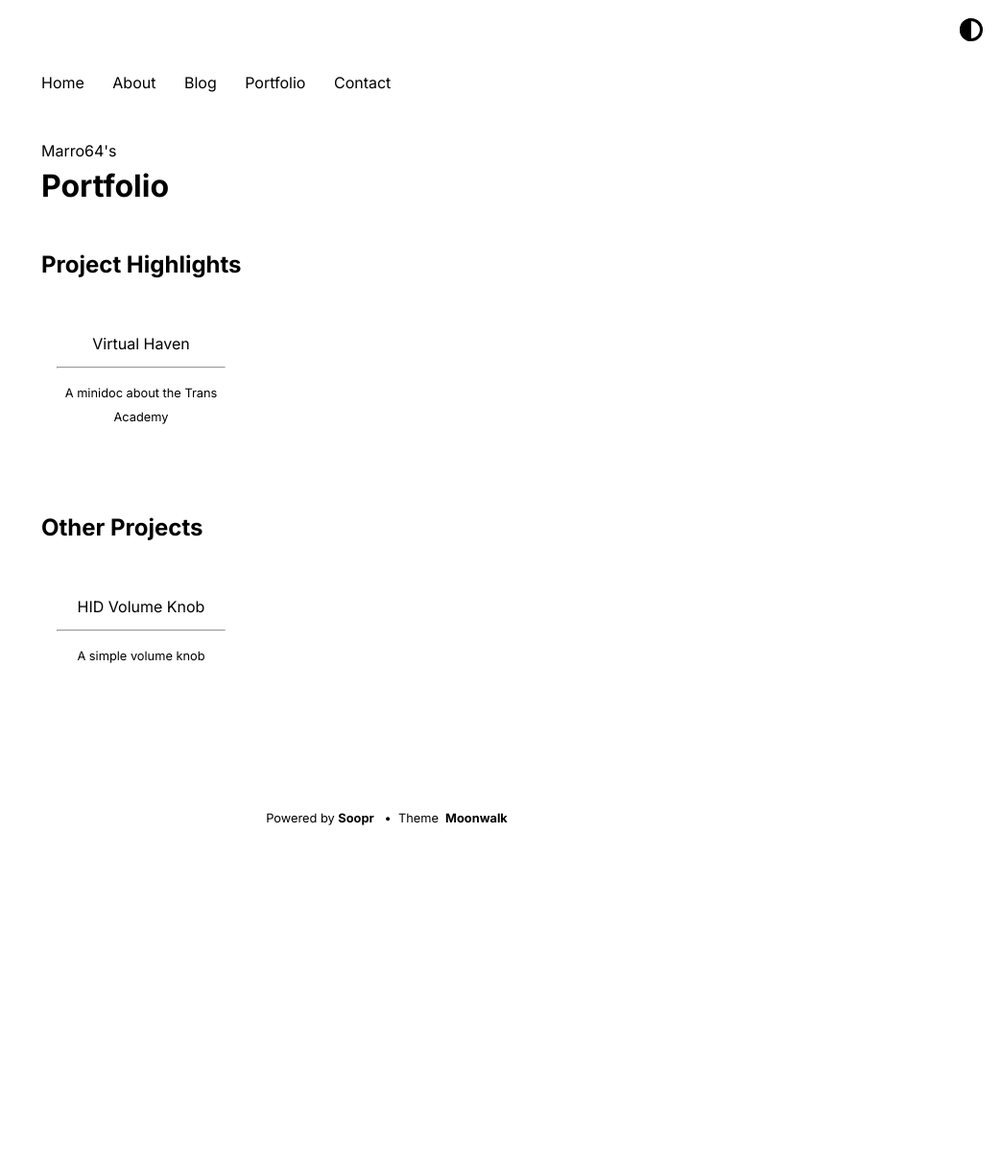
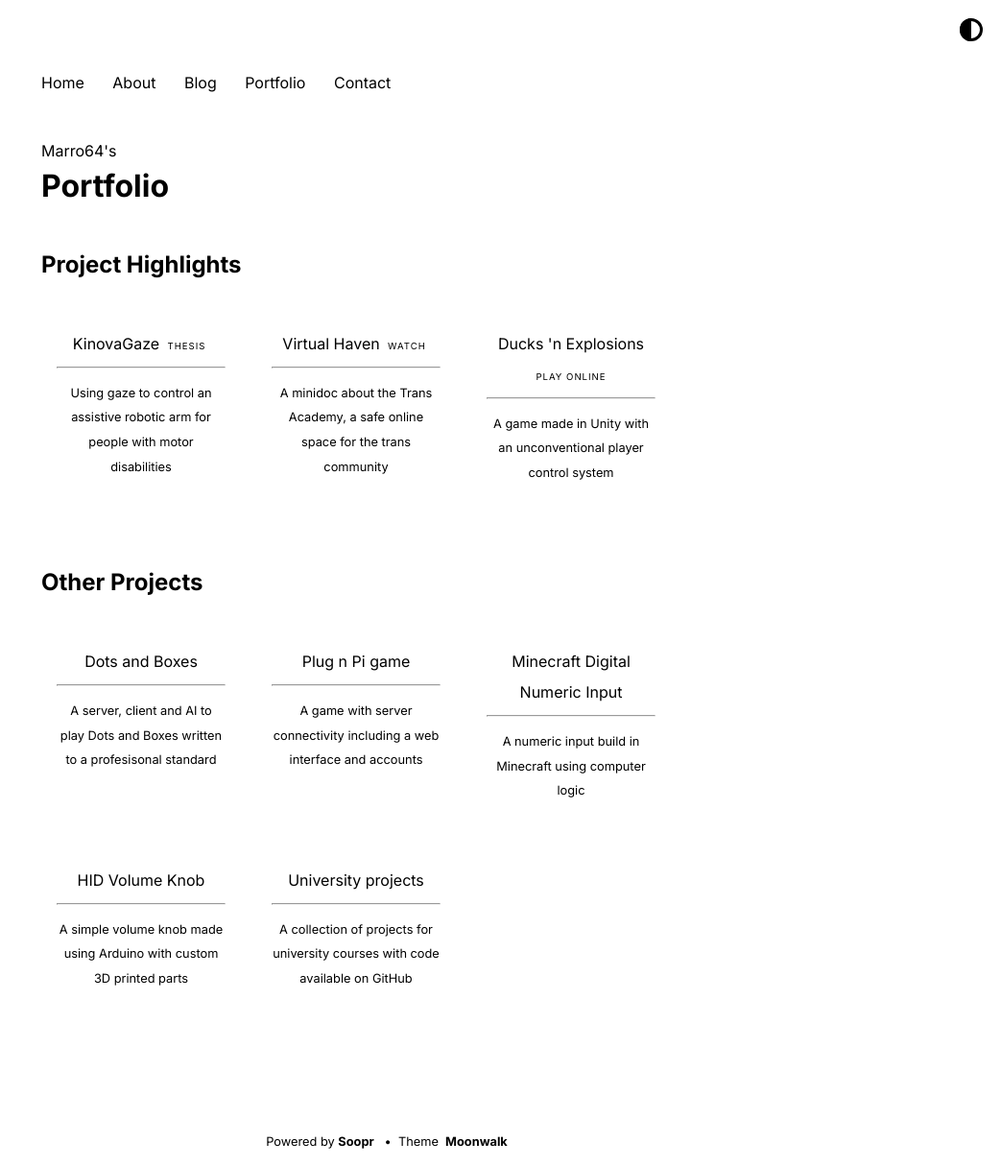
Before and after one commit to Marro64/Marro64.github.io, a Jekyll site: the page built from portfolio.html, in a window 1280 px wide. Shown: the whole page at 96% size, without its empty margins (237-1280 px from the left). Built offline with Jekyll 4.4.1, drawn with Linux system fonts in a browser that asks for light colours; nearby versions of some CDN libraries; before the commit the page ends 900 px from its top, so only the background shows below that.

Commit message:
Filled out portolio

```diff
--- a/_data/home.yml
+++ b/_data/home.yml
@@ -14,15 +14,41 @@ navbar_entries:
     url: contact
 
 project_entries:
+  - title: KinovaGaze
+    url: /post/kinovagaze-gaze-controlled-robotic-arm
+    desc: Using gaze to control an assistive robotic arm for people with motor disabilities
+    highlight: THESIS
+
   - title: Virtual Haven
     url: /post/virtual-haven-minidoc
-    desc: A minidoc about the Trans Academy
-    # highlight: TBA
+    desc: A minidoc about the Trans Academy, a safe online space for the trans community
+    highlight: WATCH
+
+  - title: Ducks 'n Explosions
+    url: /post/ducks-n-explosions
+    desc: A game made in Unity with an unconventional player control system
+    highlight: PLAY ONLINE
 
 old_project_entries:
+  - title: Dots and Boxes
+    url: /post/dots-and-boxes-object-oriented-programming
+    desc: A server, client and AI to play Dots and Boxes written to a profesisonal standard
+
+  - title: Plug n Pi game
+    url: /post/plug-n-pi-game
+    desc: A game with server connectivity including a web interface and accounts
+
+  - title: Minecraft Digital Numeric Input
+    url: /post/minecraft-digital-numeric-input
+    desc: A numeric input build in Minecraft using computer logic
+
   - title: HID Volume Knob
     url: /post/media-control-volume-knob
-    desc: A simple volume knob
+    desc: A simple volume knob made using Arduino with custom 3D printed parts
+
+  - title: University projects
+    url: /post/university-projects
+    desc: A collection of projects for university courses with code available on GitHub
 
 footer_entries:
   - title: Home
```
